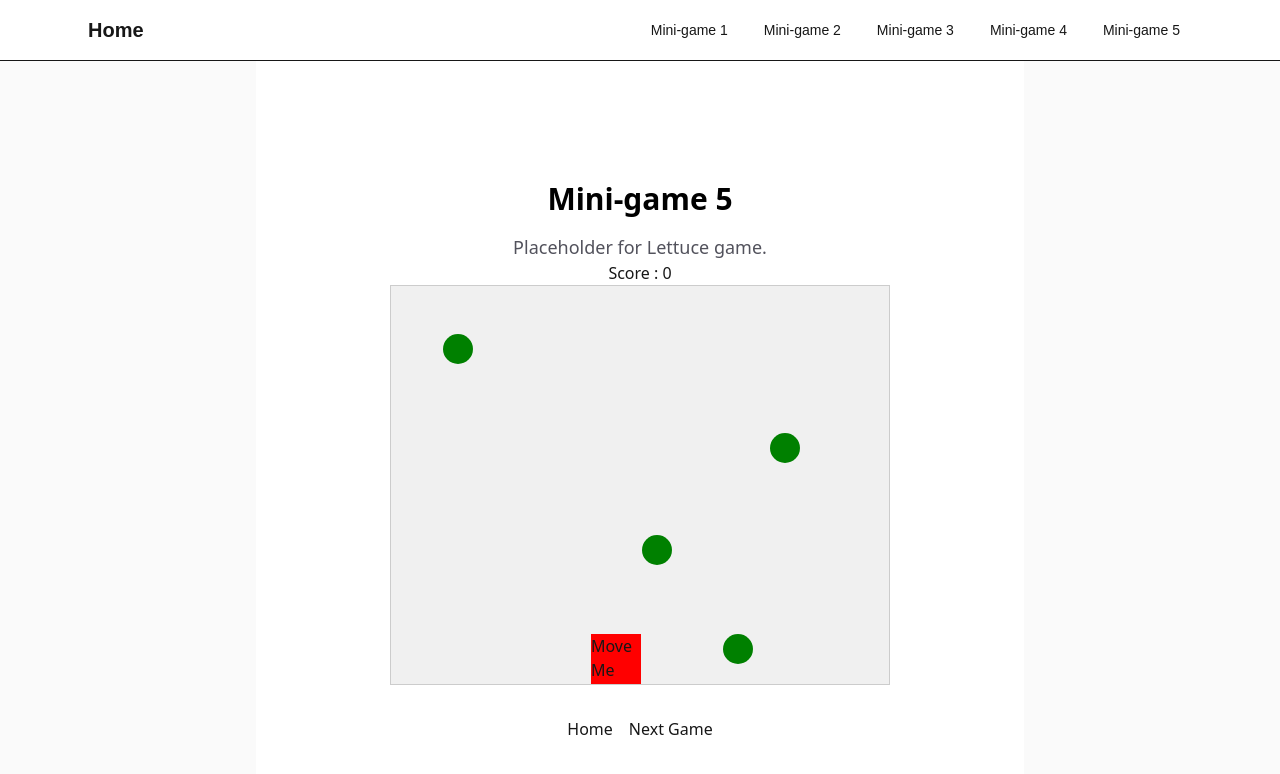
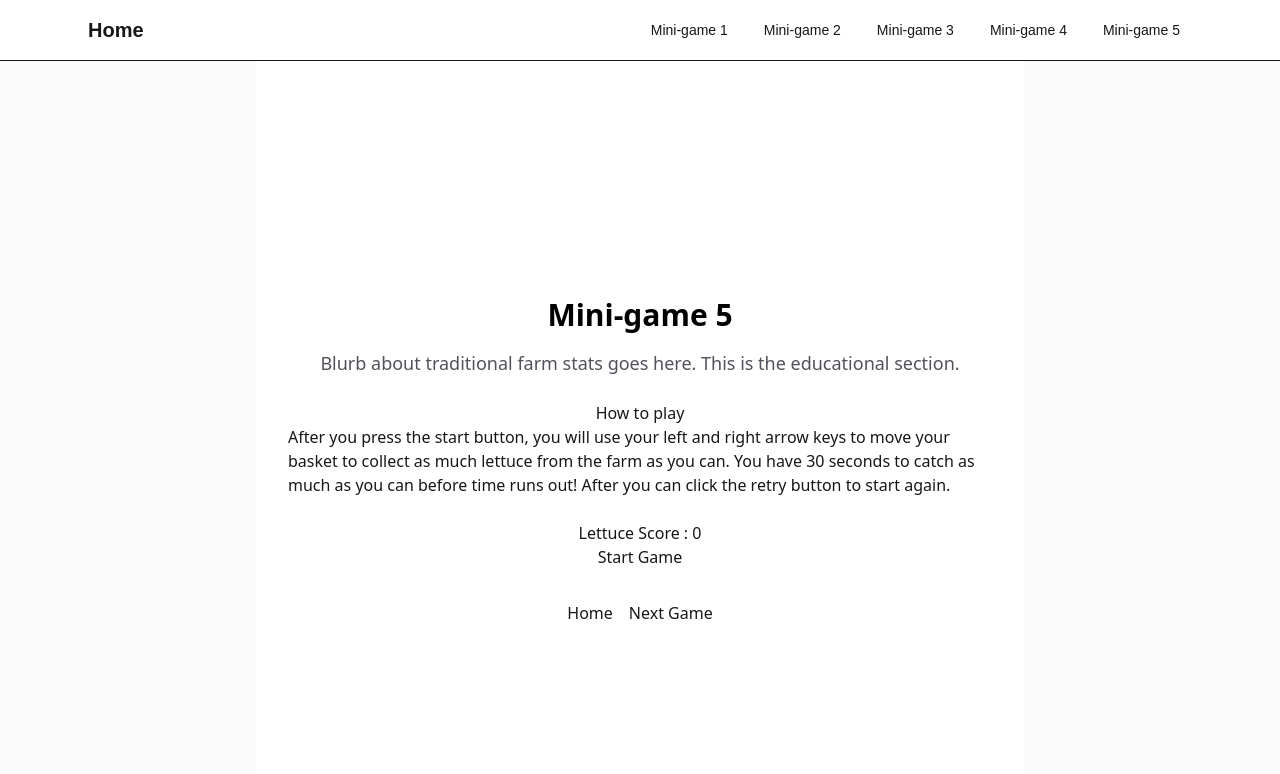
Before and after one commit to AshiJ7/FishFarmFrenzy, a Next.js app: page /mini-game-5/lettuce-game in a window 1280 px wide. Shown: the top 774 px of the page. Built offline with nearby package versions, Linux system fonts and the light colour scheme.

Commit message:
finished game functionality

```diff
--- a/app/mini-game-5/fishmatch.tsx
+++ b/app/mini-game-5/fishmatch.tsx
@@ -103,7 +103,7 @@ export default function FishCropMatch() {
         ))}
       </div>
 
-      {/* message for good or bad food */}
+      {/* message for good or bad pair*/}
       <p className="h-6">{message}</p>
     </div>
   );
--- a/app/mini-game-5/flipcard.tsx
+++ /dev/null
@@ -1,36 +0,0 @@
-"use client";
-
-import { useState } from "react";
-
-export default function FlipCard({
-  front,
-  back,
-}: {
-  front: React.ReactNode;
-  back: React.ReactNode;
-}) {
-  const [flipped, setFlipped] = useState(false);
-
-  return (
-    <div
-      className="w-64 h-40 cursor-pointer [perspective:1000px]"
-      onClick={() => setFlipped(!flipped)}
-    >
-      <div
-        className={`relative w-full h-full transition-transform duration-500 [transform-style:preserve-3d] ${
-          flipped ? "rotate-y-180" : ""
-        }`}
-      >
-        {/* FRONT */}
-        <div className="absolute inset-0 flex items-center justify-center rounded-xl bg-blue-500 text-white [backface-visibility:hidden]">
-          {front}
-        </div>
-
-        {/* BACK */}
-        <div className="absolute inset-0 flex items-center justify-center rounded-xl bg-green-500 text-white rotate-y-180 [backface-visibility:hidden]">
-          {back}
-        </div>
-      </div>
-    </div>
-  );
-}
--- a/app/mini-game-5/lettuce-game/page.tsx
+++ b/app/mini-game-5/lettuce-game/page.tsx
@@ -25,6 +25,36 @@ export default function LettuceGame() {
 
   const [objects, setObjects] = useState<LettuceData[]>([]);
   const containerRef = useRef<HTMLDivElement>(null);
+
+  //everything to track player movement
+    const [isPlaying, setIsPlaying] = useState(false);
+    const [gameOver, setGameOver] = useState(false);
+    const [timeLeft, setTimeLeft] = useState(30);
+    //setting game objects before so everything is fresh
+    const startGame = () => {
+      setScore(0);
+      setObjects([]);
+      setTimeLeft(30);
+      setGameOver(false);
+      setIsPlaying(true);
+    };
+
+    useEffect(() => {
+      if (!isPlaying) return;
+
+      if (timeLeft <= 0) {
+        setIsPlaying(false);
+        setGameOver(true);
+        return;
+      }
+
+      const timer = setTimeout(() => {
+        setTimeLeft(prev => prev - 1);
+      }, 1000);
+
+      return () => clearTimeout(timer);
+    }, [isPlaying, timeLeft]);
+
  const createLettuce = useCallback(() => {
   if (!containerRef.current) return;
 
@@ -41,12 +71,13 @@ export default function LettuceGame() {
 }, []);
 
 useEffect(() => {
+  if (!isPlaying) return;
   const spawnInterval = setInterval(() => {
     createLettuce();
   }, 1000); // spawn every second
 
   return () => clearInterval(spawnInterval);
-}, [createLettuce]);
+}, [createLettuce, isPlaying]);
 const [position, setPosition] = useState({ x: 200});
 
 const basketWidth = 50;
@@ -62,6 +93,7 @@ useEffect(() => {
 }, [position]);
 
 useEffect(() => {
+  if (!isPlaying) return;
   const interval = setInterval(() => {
     setObjects(prevObjects =>
       prevObjects
@@ -99,7 +131,7 @@ useEffect(() => {
   }, 30);
 
   return () => clearInterval(interval);
-}, []);
+}, [isPlaying]);
 
 
   //const [position, setPosition] = useState({ x: 400, y: 480 });
@@ -108,8 +140,9 @@ useEffect(() => {
 
   useEffect(() => {
     // need this to mount
+    if (!isPlaying) return;
     divRef.current?.focus();
-  }, []);
+  }, [isPlaying]);
 
   const handleKeyDown = (event: React.KeyboardEvent<HTMLDivElement>) => {
     switch (event.key) {
@@ -143,9 +176,23 @@ useEffect(() => {
       <main className="flex min-h-screen w-full max-w-3xl flex-col items-center justify-center py-24 px-8 bg-white dark:bg-black">
         <h1 className="text-3xl font-semibold text-black dark:text-zinc-50">Mini-game 5</h1>
         <p className="mt-4 max-w-2xl text-center text-lg text-zinc-600 dark:text-zinc-400">
-          Placeholder for Lettuce game.
+          Blurb about traditional farm stats goes here. This is the educational section.
         </p>
-        <div id="counter">Score : <span>{score}</span></div>
+        <br></br>
+        <h2>How to play</h2>
+        <p>After you press the start button, you will use your left and right arrow keys to move your basket to collect as much lettuce from the farm as you can.
+          You have 30 seconds to catch as much as you can before time runs out! After you can click the retry button to start again.
+        </p>
+        <br></br>
+        <div id="counter">Lettuce Score : <span>{score}</span></div>
+        {!isPlaying && !gameOver && (
+    <button onClick={startGame}>Start Game</button>
+  )}
+
+  {isPlaying && <div>Time Left: {timeLeft}</div>}
+
+
+{gameOver && (
         <div
   className="falling-objects-container"
   ref={containerRef} //canvas for now
@@ -194,6 +241,7 @@ useEffect(() => {
 
 
 </div>
+)}
 
         <nav className="mt-8 flex gap-4">
           <Link href="/" className="text-foreground">Home</Link>
--- a/app/mini-game-5/page.tsx
+++ b/app/mini-game-5/page.tsx
@@ -1,6 +1,5 @@
 "use client";
 import Link from "next/link";
-import FlipCard from "./flipcard";
 //What needs to be done:
 //There will be 3 pages for this particular minigame
 //Every page will have the same style of progress, we start with information on the logistics
@@ -27,6 +26,12 @@ export default function MiniGame5() {
         <p className="mt-4 max-w-2xl text-center text-lg text-zinc-600 dark:text-zinc-400">
           Here is where there will be text about how certain crops go best with certain species of fishes.
         </p>
+        <br></br>
+        <h2>How to play the game:</h2>
+        <p>Below are cards with different crops and different fish. Using what you just learned,
+          click on the plant cards and slide to the fish it grows best with.
+          After you have correctly matched each pair, continue to the next game.
+        </p>
 
         <FishCropMatch/>
 
--- a/app/mini-game-5/salmon-game/page.tsx
+++ b/app/mini-game-5/salmon-game/page.tsx
@@ -1,19 +1,10 @@
 "use client";
 import Link from "next/link";
 import Timer from "./timer";
-//import FlipCard from "./flipcard";
-//What needs to be done:
-//There will be 3 pages for this particular minigame
-//Every page will have the same style of progress, we start with information on the logistics
-//Then there is the game and the user must hit a certain score or time
-// so first game, they will match correctly then go to the next page
-//Second game is falling lettuce and talks about yeild for typical farm
-//Third page is salmon and lettuce
-//for the yield game, there will be a 30 second timer that will count down and a counter
-// of money and amount made as well as resources spent which can be a lower amount of time for the second game
-//same thing will apply for salmon and lettuce to show it is better
+
 
 import React, { useState, useEffect, useRef, useCallback} from 'react';
+import { randomInt } from "crypto";
 
 interface LettuceData {
   id: number;
@@ -34,6 +25,38 @@ export default function SalmonGame() {
 
   const [objects, setObjects] = useState<LettuceData[]>([]);
   const [objects2, setObjects2] = useState<SalmonData[]>([]);
+  //everything to track player movement
+  const [isPlaying, setIsPlaying] = useState(false);
+  const [gameOver, setGameOver] = useState(false);
+  const [timeLeft, setTimeLeft] = useState(30);
+  //setting game objects before so everything is fresh
+  const startGame = () => {
+    setScore(0);
+    setScore2(0);
+    setObjects([]);
+    setObjects2([]);
+    setTimeLeft(30);
+    setGameOver(false);
+    setIsPlaying(true);
+  };
+
+  useEffect(() => {
+  if (!isPlaying) return;
+
+  if (timeLeft <= 0) {
+    setIsPlaying(false);
+    setGameOver(true);
+    return;
+  }
+
+  const timer = setTimeout(() => {
+    setTimeLeft(prev => prev - 1);
+  }, 1000);
+
+  return () => clearTimeout(timer);
+}, [isPlaying, timeLeft]);
+
+
   const containerRef = useRef<HTMLDivElement>(null);
  const createLettuce = useCallback(() => {
   if (!containerRef.current) return;
@@ -53,12 +76,14 @@ export default function SalmonGame() {
 
 
 useEffect(() => {
+  if (!isPlaying) return;
+
   const spawnInterval = setInterval(() => {
     createLettuce();
-  }, 1000); // spawn every second
+  }, 1000);
 
   return () => clearInterval(spawnInterval);
-}, [createLettuce]);
+}, [createLettuce, isPlaying]);
 
 
 const createSalmon = useCallback(() => {
@@ -79,18 +104,22 @@ const createSalmon = useCallback(() => {
 
 
 useEffect(() => {
+  if (!isPlaying) return;
+
   const spawnInterval = setInterval(() => {
     createSalmon();
-  }, 1000); // spawn every second
+  }, 1000);
 
   return () => clearInterval(spawnInterval);
-}, [createSalmon]);
+}, [createSalmon, isPlaying]);
+
+
 const [position, setPosition] = useState({ x: 200});
 
 const basketWidth = 50;
 const basketHeight = 50;
 const objectSize = 30;
-const gravity = 3;
+const gravity = Math.floor(Math.random() * (6 - 3 + 1)) + 3;
 const [score, setScore] = useState(0);
 const [score2, setScore2] = useState(0);
 
@@ -101,6 +130,7 @@ useEffect(() => {
 }, [position]);
 
 useEffect(() => {
+  if (!isPlaying) return;
   const interval = setInterval(() => {
     setObjects(prevObjects =>
       prevObjects
@@ -138,9 +168,10 @@ useEffect(() => {
   }, 30);
 
   return () => clearInterval(interval);
-}, []);
-
+}, [isPlaying]);
+//salmon colider
 useEffect(() => {
+  if (!isPlaying) return;
   const interval = setInterval(() => {
     setObjects2(prevObjects =>
       prevObjects
@@ -179,7 +210,7 @@ useEffect(() => {
 
 
   return () => clearInterval(interval);
-}, []);
+}, [isPlaying]);
 
 
   //const [position, setPosition] = useState({ x: 400, y: 480 });
@@ -187,9 +218,10 @@ useEffect(() => {
   const divRef = useRef<HTMLDivElement>(null);
 
   useEffect(() => {
+    if (!isPlaying) return;
     // need this to mount
     divRef.current?.focus();
-  }, []);
+  }, [isPlaying]);
 
   const handleKeyDown = (event: React.KeyboardEvent<HTMLDivElement>) => {
     switch (event.key) {
@@ -225,10 +257,31 @@ useEffect(() => {
       <main className="flex min-h-screen w-full max-w-3xl flex-col items-center justify-center py-24 px-8 bg-white dark:bg-black">
         <h1 className="text-3xl font-semibold text-black dark:text-zinc-50">Mini-game 5</h1>
         <p className="mt-4 max-w-2xl text-center text-lg text-zinc-600 dark:text-zinc-400">
-          Placeholder for Salmon Game!
+          Blurb about aquaponics and it's benefits goes here. This is the educational section.
         </p>
+        <br></br>
+        <h2>How to play</h2>
+        <p>After you press the start button, you will use your left and right arrow keys to move your basket to collect salmon and lettuce.
+          You have 30 seconds to catch as much as you can before time runs out! After you can click the retry button to start again.
+        </p>
+        <br></br>
         <div id="counter">Lettuce Score : <span>{score}</span> Salmon Score : <span>{score2}</span></div>
-        <Timer/>
+        <div style={{ marginBottom: "10px" }}>
+  {!isPlaying && !gameOver && (
+    <button onClick={startGame}>Start Game</button>
+  )}
+
+  {isPlaying && <div>Time Left: {timeLeft}</div>}
+
+
+  {gameOver && (
+    <div>
+      <p>Game Over!</p>
+      <button onClick={startGame}>Retry</button>
+    </div>
+  )}
+</div>
+{!gameOver && (
         <div
   className="falling-objects-container"
   ref={containerRef} //canvas for now
@@ -293,6 +346,8 @@ useEffect(() => {
 
 </div>
 
+  )}
+
         <nav className="mt-8 flex gap-4">
           <Link href="/" className="text-foreground">Home</Link>
           {/* <Link href="/mini-game-4" className="text-foreground">Prev</Link>
```
